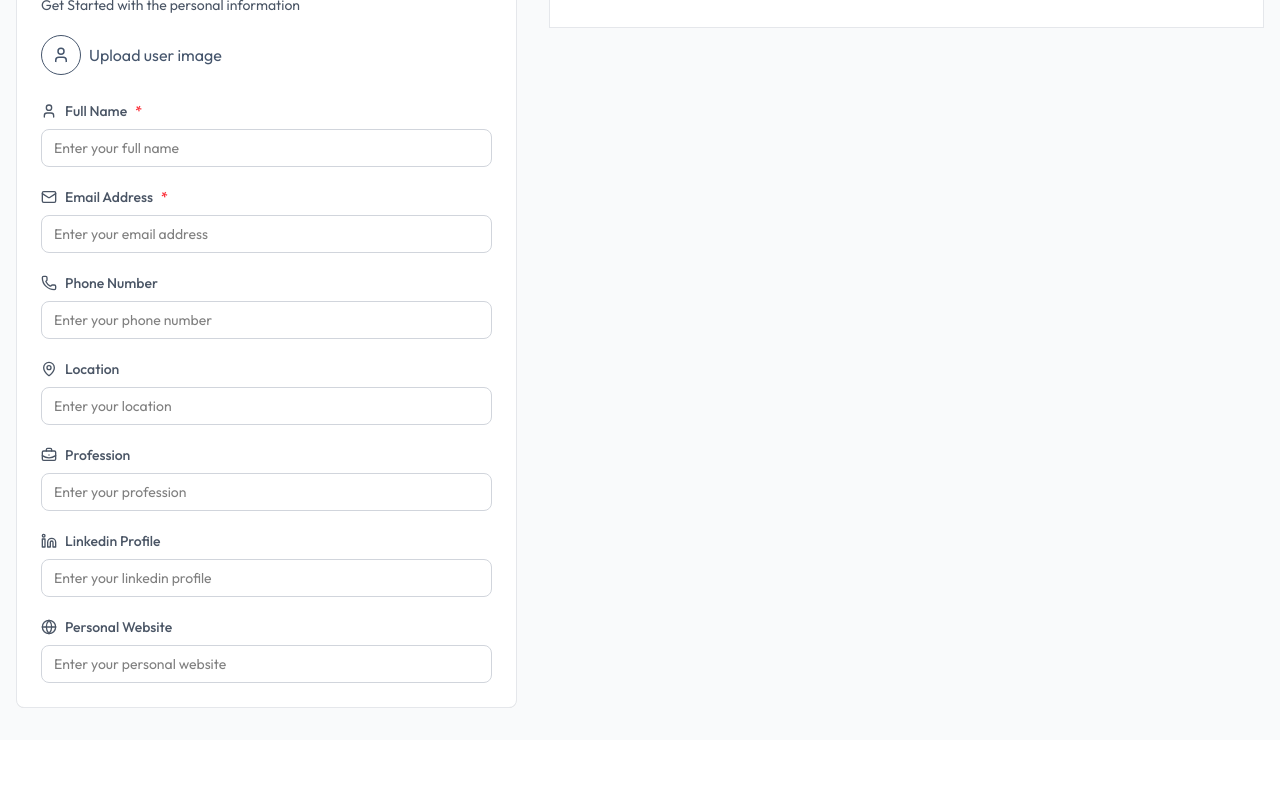
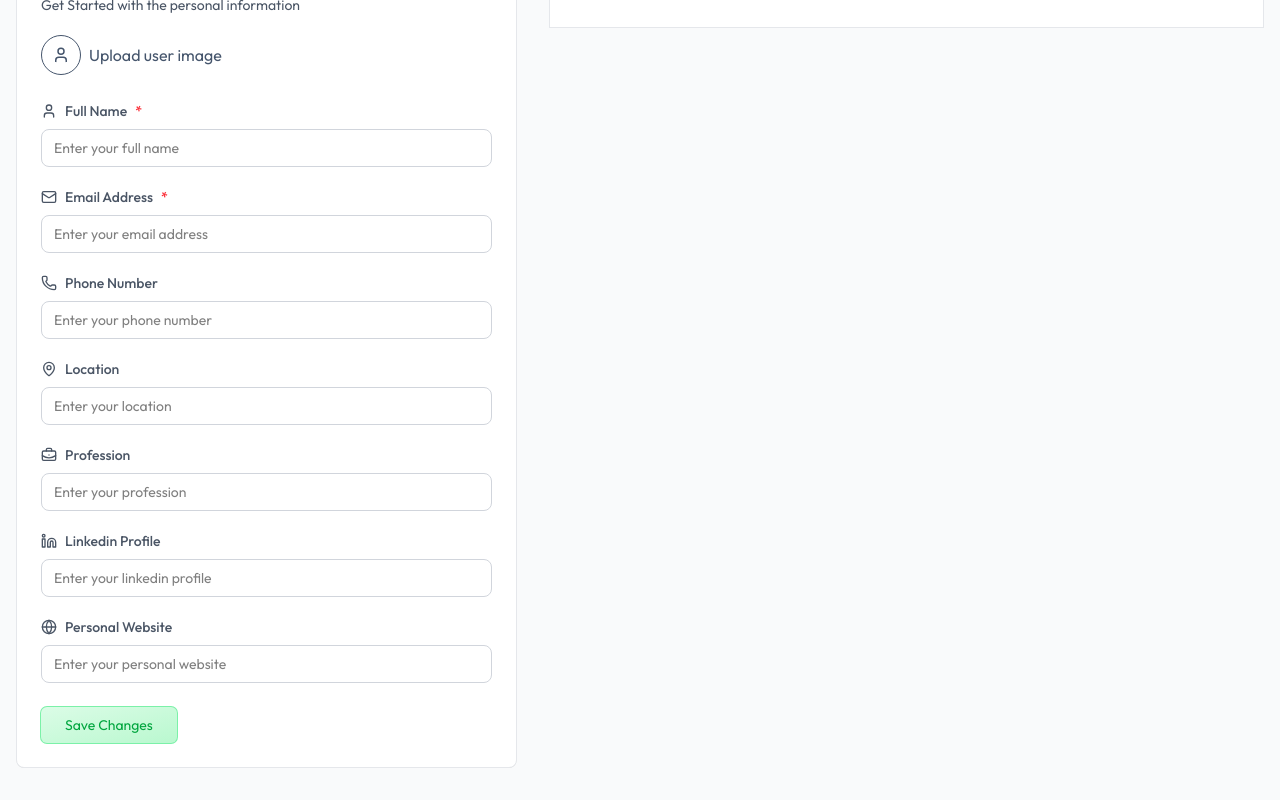
Before and after one commit to fetrafaneva/MERN_AIResume, a React (Vite) app: page /app/builder/1 in a window 1280 px wide. Shown: the part 286-1086 px from the top of the page. Before the commit the page ends 1026 px from the top, so only its background shows below. Built offline with nearby package versions, Linux system fonts and the light colour scheme.

Commit message:
ajout du boutton de sauvegarde

```diff
--- a/src/pages/ResumeBuilder.jsx
+++ b/src/pages/ResumeBuilder.jsx
@@ -222,6 +222,9 @@
                   />
                 )}
               </div>
+              <button className="bg-gradient-to-br from-green-100 to bg-green-200 ring-green-300 text-green-600 ring hover:ring-green-400 transition-all rounded-md px-6 py-2 mt-6 text-sm">
+                Save Changes
+              </button>
             </div>
           </div>
 
```
